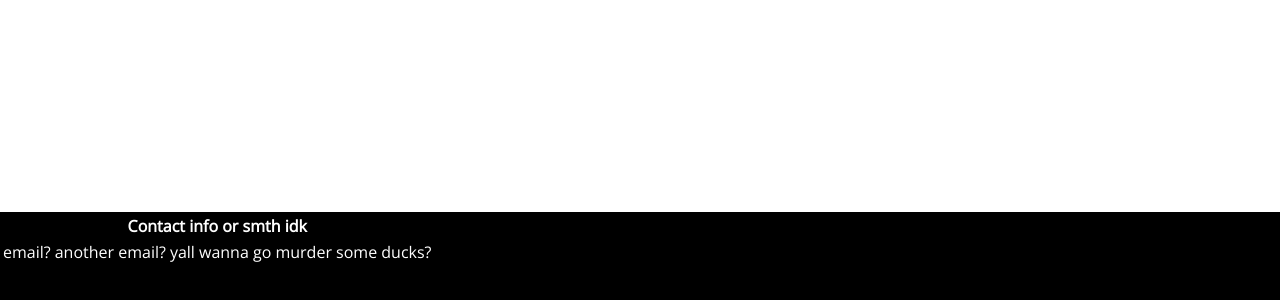
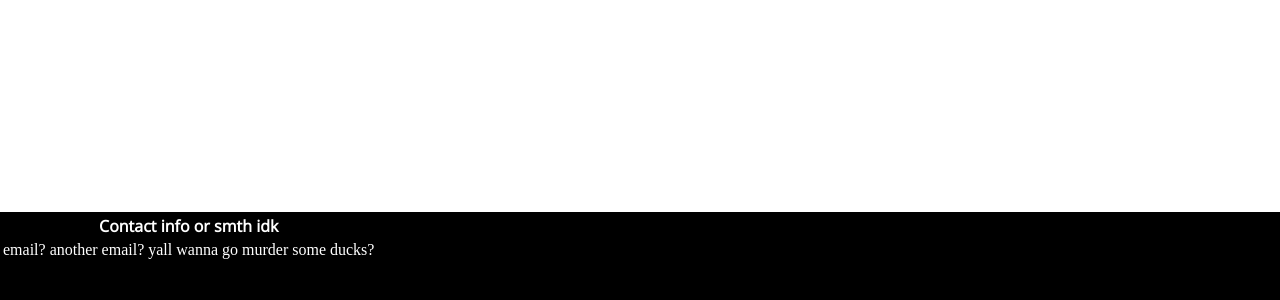
Before and after one commit to cbt-inspector/bohde, a Nuxt app: page /template in a window 1280 px wide. Shown: the part 1613-1913 px from the top of the page. Built offline with nearby package versions, Linux system fonts and the light colour scheme.

Commit message:
footer has risen from the dead (to annoy me)

```diff
--- a/pages/template.vue
+++ b/pages/template.vue
@@ -25,9 +25,10 @@
 </div>
 </div>
 <div class="footeradv">
+<div class="foottable">
   <table>
     <tr>
-      <th colspan="3">Contact info or smth idk</th>
+      <th colspan="3" style="font-family:'Open Sans',sans-serif">Contact info or smth idk</th>
     </tr>
     <tr>
       <td>email?</td>
@@ -35,6 +36,7 @@
       <td>yall wanna go murder some ducks?</td>
     </tr>
   </table>
+</div>
 </div>
 </header>
 </template>
@@ -159,11 +161,11 @@ a {
   overflow: hidden;
   color: white;
 }
-.footeradv table {
-  font-family: 'Open Sans', sans-serif;
-}
 .footeradv td, th, {
   font-family: 'Courier Prime', monospace;
 }
-
+.foottable {
+  width: 60%;
+  margin: auto, 20%, auto, 20%;
+}
 </style>
```
